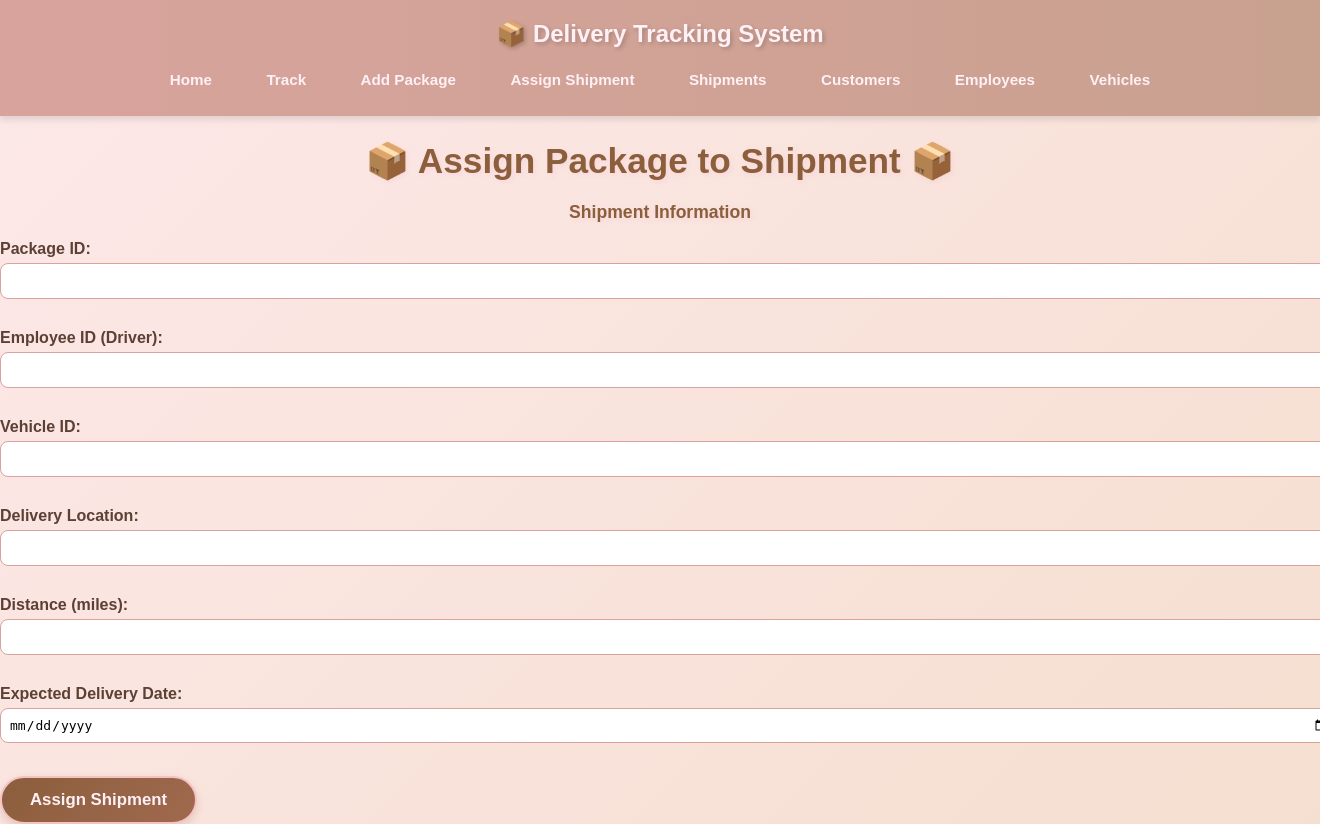
After one commit to Angelina-riveros/shipping_project-main, a Flask app: page /assign_shipment in a window 1320 px wide; the page is wider, and only the part inside the window is pictured. The commit adds this page. Run offline with Flask 3, Linux system fonts and the light colour scheme.

Commit message:
Separate package creation and shipment assignment

```diff
--- a/shipping_project-main/app.py
+++ b/shipping_project-main/app.py
@@ -81,11 +81,12 @@ def reschedule():
 
 
 
-# ADD NEW SHIPMENT
+# ADD NEW PACKAGE
 
 @app.route("/add_shipment", methods=["GET", "POST"])
 def add_shipment():
     message = None
+    package_id = None
 
     if request.method == "POST":
         #Package data
@@ -95,13 +96,7 @@ def add_shipment():
         width = request.form["width"]
         height = request.form["height"]
         declared_value = request.form["value"]
-        special_cargo = request.form["special"]
-        #Shipment data
-        employee_id = request.form["employee_id"]
-        vehicle_id = request.form["vehicle_id"]
-        delivery_location = request.form["location"]
-        distance = request.form["distance"]
-        expected_date = request.form["date"]
+        special_cargo = request.form.get("special", "No")
 
         conn = get_connection()
         cursor = conn.cursor()
@@ -114,6 +109,32 @@ def add_shipment():
 
         package_id = cursor.lastrowid
 
+        conn.commit()
+
+        message = f"Package #{package_id} created successfully! Now assign it to a shipment."
+
+        cursor.close()
+        conn.close()
+
+    return render_template("add_shipment.html", message=message, package_id=package_id)
+
+
+# ASSIGN SHIPMENT
+@app.route("/assign_shipment", methods=["GET", "POST"])
+def assign_shipment():
+    message = None
+
+    if request.method == "POST":
+        package_id = request.form["package_id"]
+        employee_id = request.form["employee_id"]
+        vehicle_id = request.form["vehicle_id"]
+        delivery_location = request.form["location"]
+        distance = request.form["distance"]
+        expected_date = request.form["date"]
+
+        conn = get_connection()
+        cursor = conn.cursor()
+
         # Insert shipment
         cursor.execute("""
             INSERT INTO Shipment (package_id, employee_id, vehicle_id, delivery_location, distance_miles, status, expected_delivery_date)
@@ -122,12 +143,12 @@ def add_shipment():
 
         conn.commit()
 
-        message = "Shipment created successfully!"
+        message = "Shipment assigned successfully!"
 
         cursor.close()
         conn.close()
 
-    return render_template("add_shipment.html", message=message)
+    return render_template("assign_shipment.html", message=message)
 
 
 
--- /dev/null
+++ b/shipping_project-main/templates/assign_shipment.html
@@ -0,0 +1,51 @@
+<!DOCTYPE html>
+<html>
+<head>
+    <title>Assign Shipment</title>
+    <link rel="stylesheet" href="{{ url_for('static', filename='style.css') }}">
+</head>
+<body>
+    <header>
+        <h2>📦 Delivery Tracking System</h2>
+        <nav>
+            <a href="/">Home</a>
+            <a href="/tracking">Track</a>
+            <a href="/add_shipment">Add Package</a>
+            <a href="/assign_shipment">Assign Shipment</a>
+            <a href="/shipments">Shipments</a>
+            <a href="/customers">Customers</a>
+            <a href="/employees">Employees</a>
+            <a href="/vehicles">Vehicles</a>
+        </nav>
+    </header>
+    <h1>Assign Package to Shipment</h1>
+
+    <form method="POST">
+        <h3>Shipment Information</h3>
+
+        <label>Package ID:</label>
+        <input type="number" name="package_id" required><br>
+
+        <label>Employee ID (Driver):</label>
+        <input type="number" name="employee_id" required><br>
+
+        <label>Vehicle ID:</label>
+        <input type="number" name="vehicle_id" required><br>
+
+        <label>Delivery Location:</label>
+        <input type="text" name="location" required><br>
+
+        <label>Distance (miles):</label>
+        <input type="number" step="0.01" name="distance" required><br>
+
+        <label>Expected Delivery Date:</label>
+        <input type="date" name="date" required><br><br>
+
+        <button type="submit">Assign Shipment</button>
+    </form>
+
+    {% if message %}
+        <p><strong>{{ message }}</strong></p>
+    {% endif %}
+</body>
+</html>
--- a/shipping_project-main/templates/index.html
+++ b/shipping_project-main/templates/index.html
@@ -22,7 +22,8 @@
     <ul>
         <li><a href="/tracking">Track a Shipment</a></li>
         <li><a href="/reschedule">Reschedule Delivery</a></li>
-        <li><a href="/add_shipment">Add New Shipment</a></li>
+        <li><a href="/add_shipment">Add New Package</a></li>
+        <li><a href="/assign_shipment">Assign Shipment</a></li>
         <li><a href="/update_status">Update Shipment Status</a></li>
         <li><a href="/shipments">View Shipments</a></li>
         <li><a href="/customers">View Customers</a></li>
```
Also changed, not shown: shipping_project-main/templates/add_shipment.html (+2 -19 lines).
